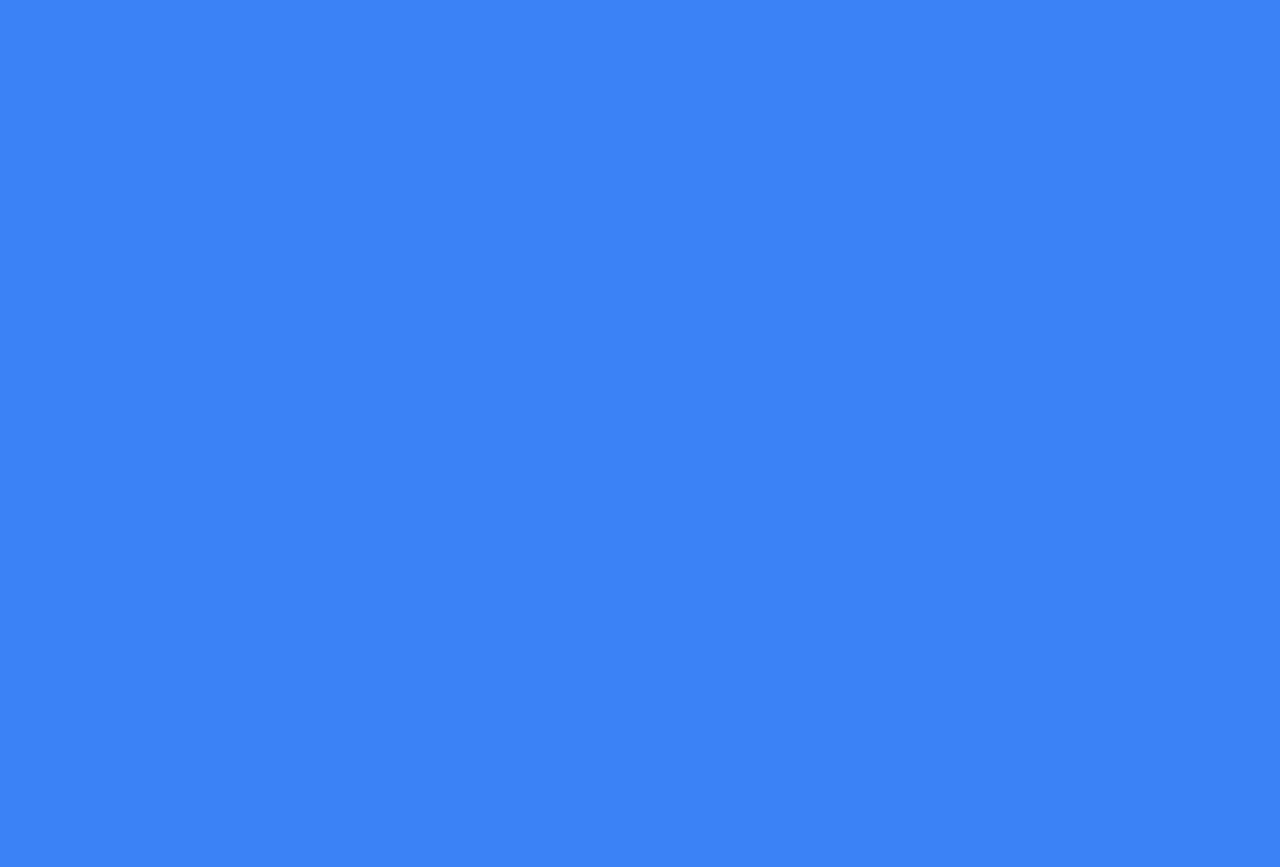
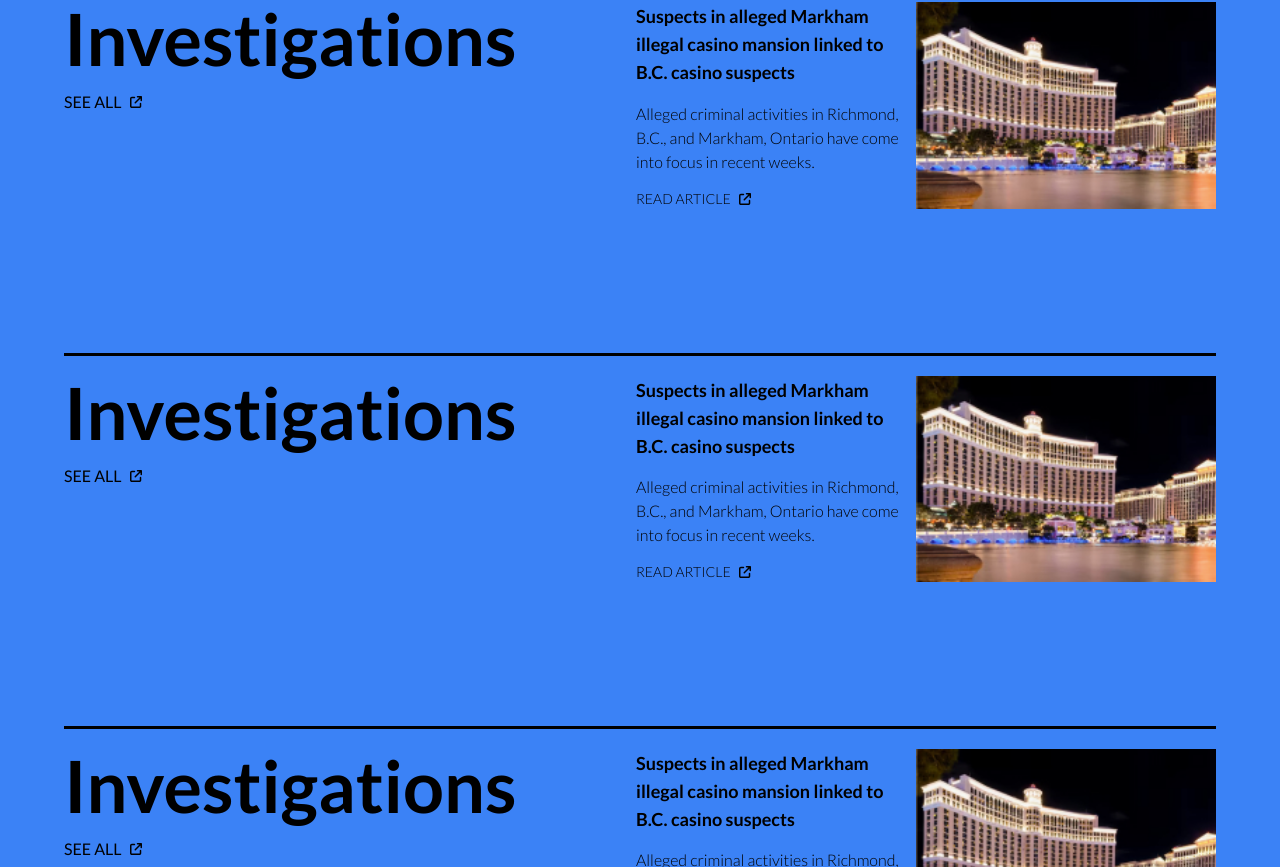
Before and after one commit to RubenF01/News-Site, a Next.js app: page / in a window 1280 px wide. Shown: the part 1273-2140 px from the top of the page. Built offline with nearby package versions, Linux system fonts and the light colour scheme.

Commit message:
added category section

```diff
--- a/components/CategorySection.tsx
+++ b/components/CategorySection.tsx
@@ -1,8 +1,49 @@
+import Separator from "./Separator";
+import Link from "next/link";
+import LinkIcon from "../public/icons/link-icon.svg";
+import Image from "next/image";
+
 const CategorySection = () => {
   return (
-    <div>
-      <div></div>
-    </div>
+    <>
+      <div className="flex justify-between pt-5 mb-36">
+        <div className="flex flex-col gap-y-4">
+          <h1 className="font-bold cursor-default text-7xl">Investigations</h1>
+          <Link
+            href="/"
+            className="flex uppercase w-min whitespace-nowrap gap-x-2"
+          >
+            see all <LinkIcon className="w-3" />
+          </Link>
+        </div>
+        <div className="flex">
+          <div className="max-w-[280px] flex flex-col justify-between">
+            <h1 className="text-lg font-bold">
+              Suspects in alleged Markham illegal casino mansion linked to B.C.
+              casino suspects
+            </h1>
+            <p className="font-light">
+              Alleged criminal activities in Richmond, B.C., and Markham,
+              Ontario have come into focus in recent weeks.
+            </p>
+            <Link
+              href="/"
+              className="flex text-sm font-light uppercase w-min gap-x-2 whitespace-nowrap"
+            >
+              read article <LinkIcon className="w-3" />
+            </Link>
+          </div>
+          <Image
+            src="/test-image.png"
+            alt="image"
+            width={300}
+            height={5}
+            style={{ objectFit: "cover" }}
+          />
+        </div>
+      </div>
+      <Separator />
+    </>
   );
 };
 
--- a/pages/index.tsx
+++ b/pages/index.tsx
@@ -1,6 +1,7 @@
 import Headline from "@/components/Headline";
 import TopArticle from "@/components/TopArticle";
 import Separator from "@/components/Separator";
+import CategorySection from "@/components/CategorySection";
 
 export default function Home() {
   return (
@@ -8,7 +9,7 @@ export default function Home() {
       <main className="relative h-[192vh]">
         <Headline />
       </main>
-      <section className="relative z-40 -mt-[100vh] bg-blue-500 h-[300vh] px-16 pt-14">
+      <section className="relative z-40 -mt-[100vh] bg-blue-500 px-16 pt-14">
         <div className="grid grid-cols-4 -space-x-10 bg-yellow-600 mb-36">
           <TopArticle />
           <TopArticle />
@@ -16,6 +17,12 @@ export default function Home() {
           <TopArticle />
         </div>
         <Separator />
+        <CategorySection />
+        <CategorySection />
+        <CategorySection />
+        <CategorySection />
+        <CategorySection />
+        <CategorySection />
       </section>
     </>
   );
```
Also changed, not shown: public/icons/link-icon.svg (added), public/test-image.png (added).
